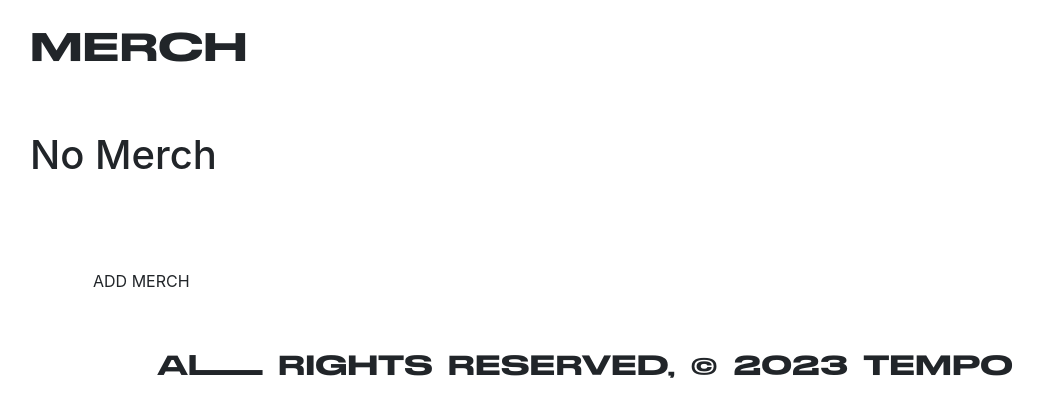
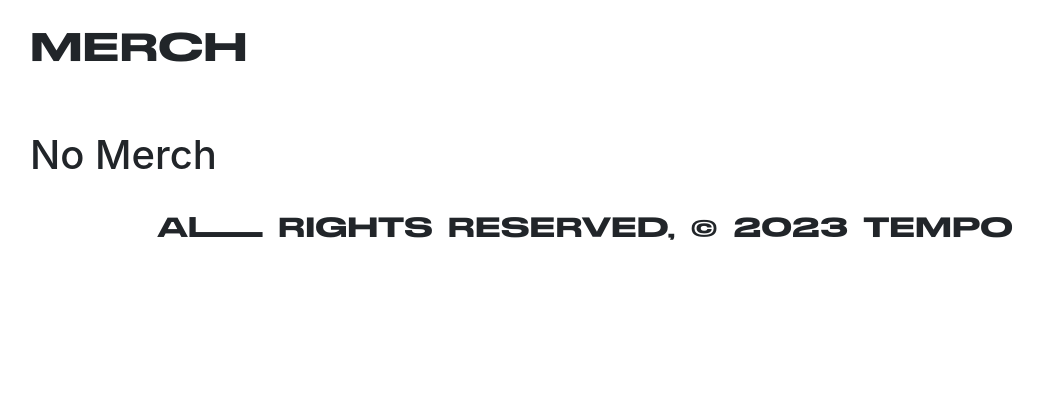
Before and after one commit to Cassandra-Samonte/Tempo, a Django app: page /merch/ in a window 1280 px wide. Shown: the part 62-479 px from the top of the page, without its empty margins (55-1098 px from the left). Run offline with Django 4.2, Linux system fonts and the light colour scheme; data that the repository does not hold is empty; some libraries are stand-ins or nearby versions.

Commit message:
deleted merch button at bottom of index page

```diff
--- a/tempo_project/tempo_app/templates/merch/merch.html
+++ b/tempo_project/tempo_app/templates/merch/merch.html
@@ -64,10 +64,6 @@
         <h1>No Merch</h1>
       {% endif %}
 
-      <div class="button-container">
-        <a class="btn" href="{% url 'merch_create' %}">Add Merch</a>
-      </div>
-
   </main>
 
   <footer>
```
